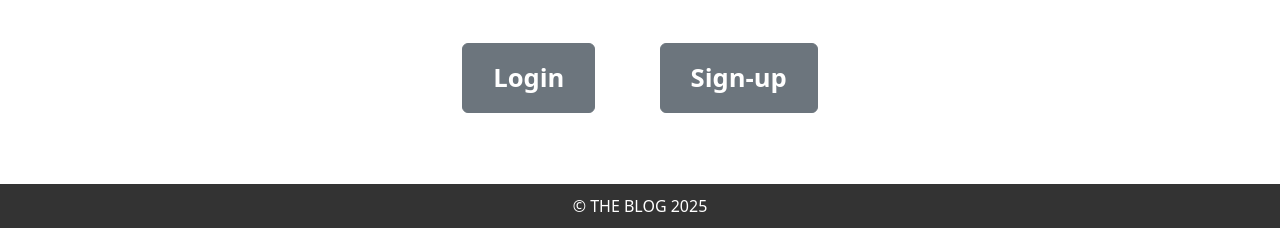
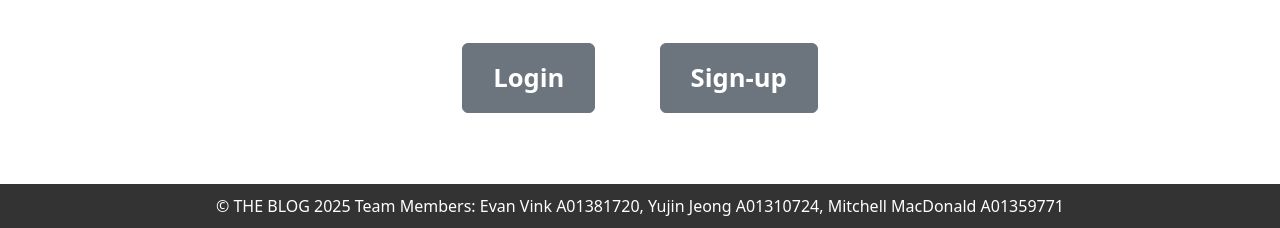
Before and after one commit to EvanVink/3975-Assignment1, a PHP site: page /index.php in a window 1280 px wide. Shown: the part 572-800 px from the top of the page. Run offline with PHP 8.4, Linux system fonts and the light colour scheme.

Commit message:
added names and student number to footer

```diff
--- a/templates/footer.php
+++ b/templates/footer.php
@@ -1,3 +1,3 @@
 <footer>
-    &copy; THE BLOG 2025
+    &copy; THE BLOG 2025 Team Members: Evan Vink A01381720, Yujin Jeong A01310724, Mitchell MacDonald A01359771
 </footer>
```
